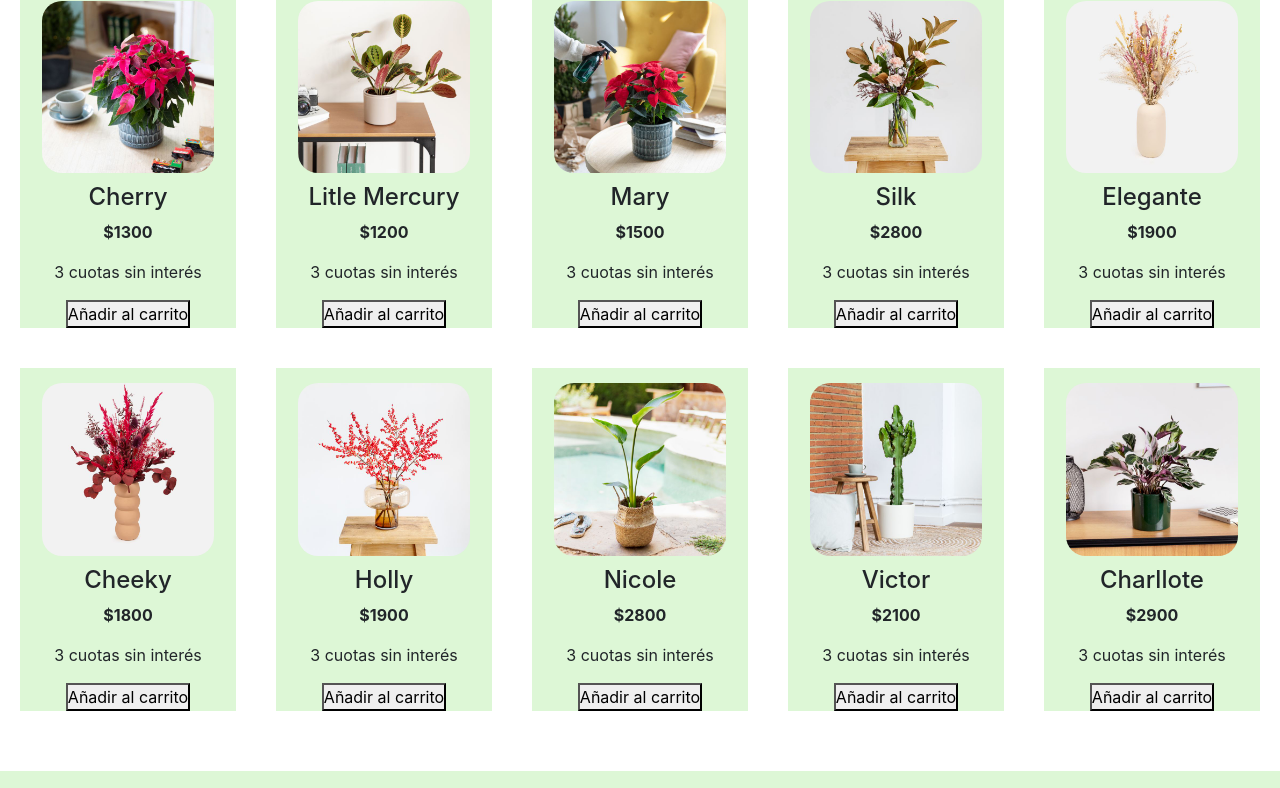
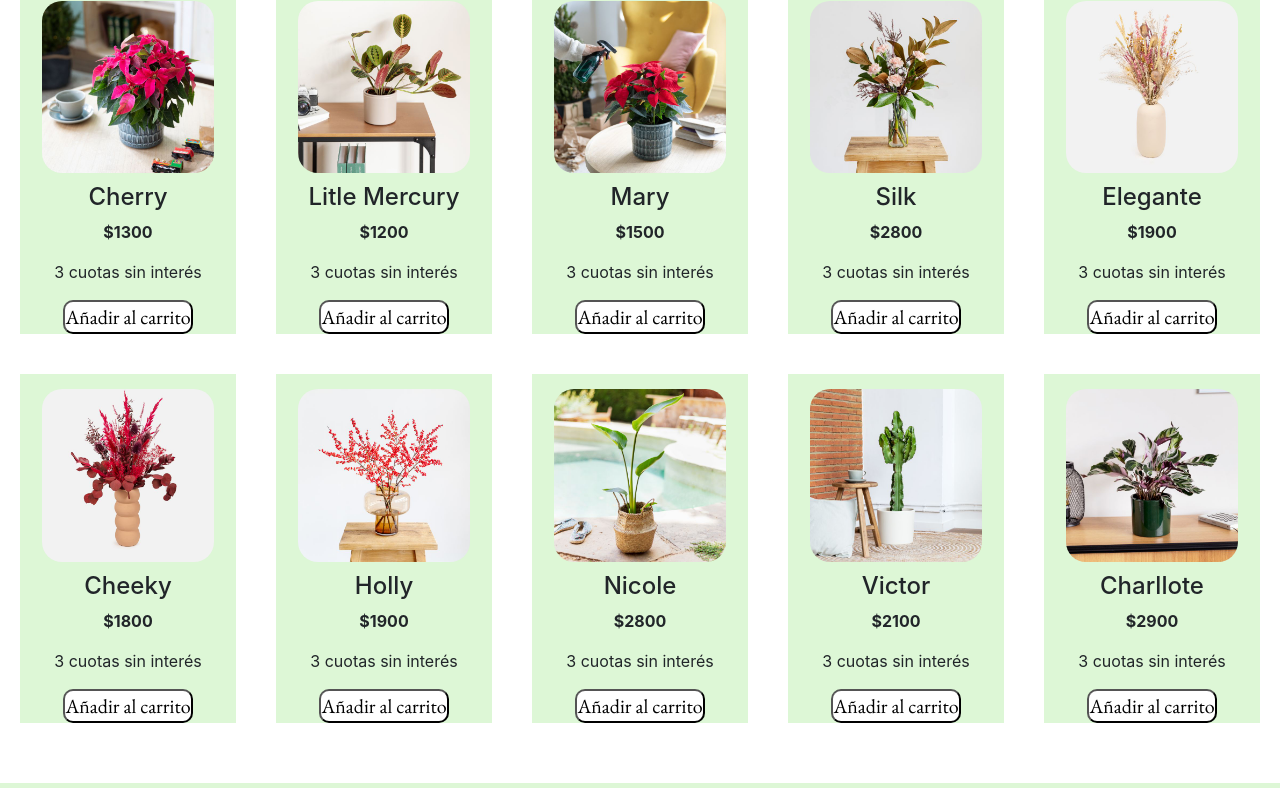
Before and after one commit to StefiGA/ProyectoFinal-GilArroyoStefania, a website: page index.html in a window 1280 px wide. Shown: the part 704-1492 px from the top of the page. Drawn offline with nearby package versions, Linux system fonts and the light colour scheme.

Commit message:
diseño del boton anañir al carrito

```diff
--- a/css/estilo.css
+++ b/css/estilo.css
@@ -309,7 +309,7 @@ main .imagenesDeProductos div .precio {
 }
 
 .pd__columna img:hover{
-  transform: scale(1.4,1.4);
+  transform: scale(1.4,1.2);
 }
 
 .pd__columna h4{
@@ -532,3 +532,17 @@ textarea{
     text-align: center;
   }
 }
+
+/*diseño del boton de anañir al carrito*/
+.botonAnañirAlCarrito{
+  font-family: 'EB Garamond', serif;
+  font-size: 20px;
+  background-color: white;
+  border-radius: 10px;
+}
+
+.botonAnañirAlCarrito:hover{
+  background: #828282;
+  color: black;
+  cursor: pointer;
+}
--- a/js/index.js
+++ b/js/index.js
@@ -102,12 +102,12 @@ const productosDes = [
 document.addEventListener("DOMContentLoaded", () => {
 	productosDes.forEach((prod) => {
 		let article = `
-        <article class="pd__columna" id="${prod.id}">
+        <article class="pd__columna wow animate__animated animate__zoomIn" id="${prod.id}">
             <img src="${prod.imagen}" alt="${prod.alt}">
             <h4>${prod.nombre}</h4>
             <p><b>$${prod.precio}</p></b>
             <p>${prod.cuotas}</p>
-            <button onclick="sumarAlCarrito(event)" >Añadir al carrito</button>
+            <button class="botonAnañirAlCarrito" onclick="sumarAlCarrito(event)" >Añadir al carrito</button>
         </article>`;
 		// suma cada article al parent, sin reemplazar el contenido previo.
 		contenedorDeProductDestac.innerHTML += article;
```
